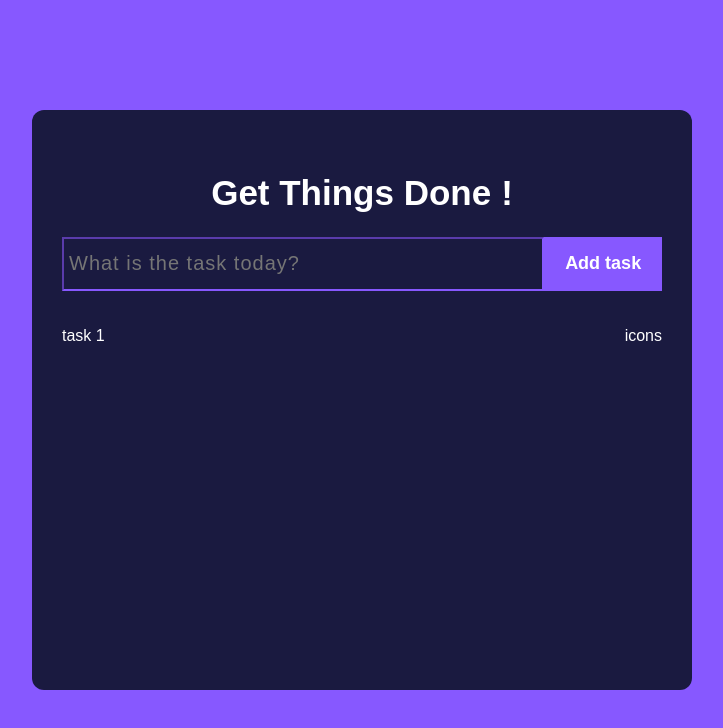
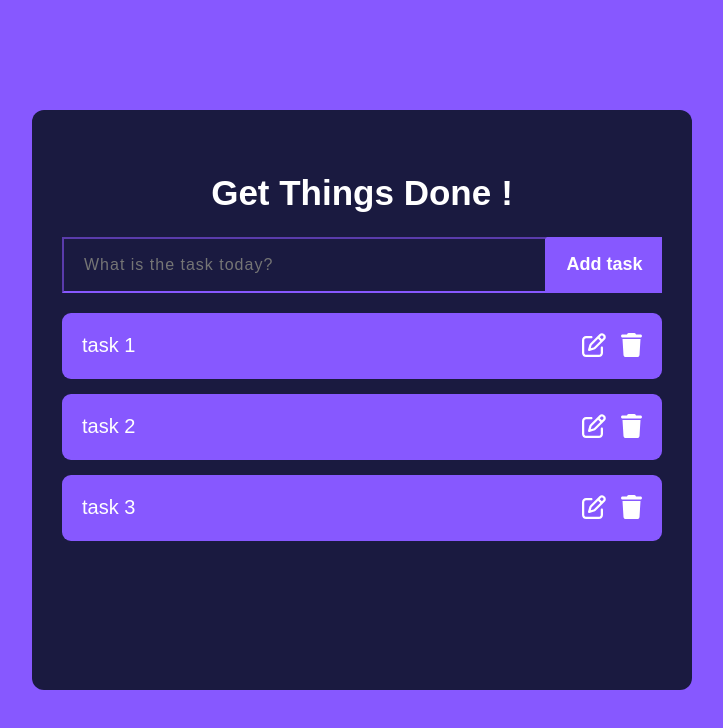
Before and after one commit to MindaAndreea/To-do-List-React, a React (Create React App) app: page / in a window 1280 px wide. Shown: the top 728 px of the page, without its empty margins (278-1001 px from the left). Built offline with nearby package versions, Linux system fonts and the light colour scheme.

Commit message:
Visual Part

```diff
--- a/package.json
+++ b/package.json
@@ -3,7 +3,10 @@
   "version": "0.1.0",
   "private": true,
   "dependencies": {
-    "@fortawesome/fontawesome-svg-core": "^6.5.2",
+    "@fortawesome/fontawesome-svg-core": "^6.6.0",
+    "@fortawesome/free-brands-svg-icons": "^6.6.0",
+    "@fortawesome/free-regular-svg-icons": "^6.6.0",
+    "@fortawesome/free-solid-svg-icons": "^6.6.0",
     "@fortawesome/react-fontawesome": "^0.2.2",
     "@testing-library/jest-dom": "^5.17.0",
     "@testing-library/react": "^13.4.0",
--- a/src/components/Button/Button.css
+++ b/src/components/Button/Button.css
@@ -4,7 +4,7 @@
     background-color: var(--color-primary);
     outline: none;
     border: none;
-    height: 54px;
+    height: 56px;
     width: 20%;
     padding: 13px;
     font-weight: bold;
--- a/src/components/Card/Card.jsx
+++ b/src/components/Card/Card.jsx
@@ -8,7 +8,9 @@ const Card = () => {
     <div className='card'>
         <h1 className='card-title'>Get Things Done</h1>
         <Input placeholderText = "What is the task today?" textBtn="Add task"/>
-        <ToDo />
+        <ToDo taskText="task 1"/>
+        <ToDo taskText="task 2"/>
+        <ToDo taskText="task 3"/>
     </div>
   )
 }
--- a/src/components/Input/Input.css
+++ b/src/components/Input/Input.css
@@ -14,7 +14,8 @@ input {
     color: var(--color-white);
     height: 40px;
     width: 80%;
-    font-size: 20px;
-    padding: 5px;
+    font-size: 16px;
+    padding: 6px;
+    padding-left: 20px;
     letter-spacing: 1px;
 }
--- a/src/components/ToDo/ToDo.css
+++ b/src/components/ToDo/ToDo.css
@@ -2,4 +2,19 @@
     display: flex;
     justify-content: space-between;
     align-items: center;
+    background-color: var(--color-primary);
+    color: white;
+    font-size: 20px;
+    padding: 20px;
+    border-radius: 9px;
+    margin-bottom: 15px;
 }
+
+.editIcon, .deleteIcon {
+    font-size: 24px;
+    cursor: pointer;
+}
+
+.editIcon {
+    margin-right: 15px;
+}
--- a/src/components/ToDo/ToDo.jsx
+++ b/src/components/ToDo/ToDo.jsx
@@ -1,15 +1,21 @@
 import React from 'react';
-import "./ToDo.css";
+import './ToDo.css';
+import { FontAwesomeIcon } from '@fortawesome/react-fontawesome';
+import { faPenToSquare } from '@fortawesome/free-regular-svg-icons';
+import { faTrash } from '@fortawesome/free-solid-svg-icons';
 
-const ToDo = () => {
+const ToDo = (props) => {
   return (
     <div className='todo'>
-        <p>task 1</p>
-        <div className='icons'>
-            <p>icons</p>
+      <div>{props.taskText}</div>
+      <div className='icons'>
+        <div>
+          <FontAwesomeIcon icon={faPenToSquare} className='editIcon'/>
+          <FontAwesomeIcon icon={faTrash} className='deleteIcon'/>
         </div>
+      </div>
     </div>
-  )
-}
+  );
+};
 
 export default ToDo;
```
Also changed, not shown: 1 other file (tests, documents, lock files or other folders).
